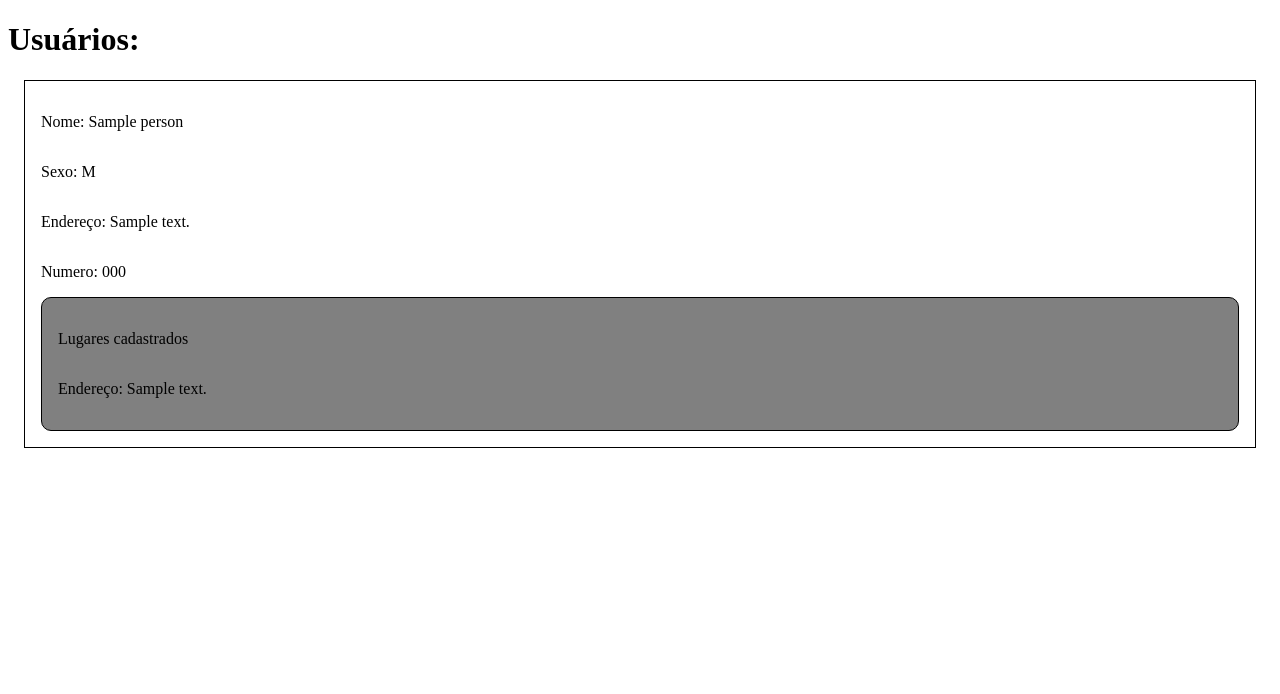
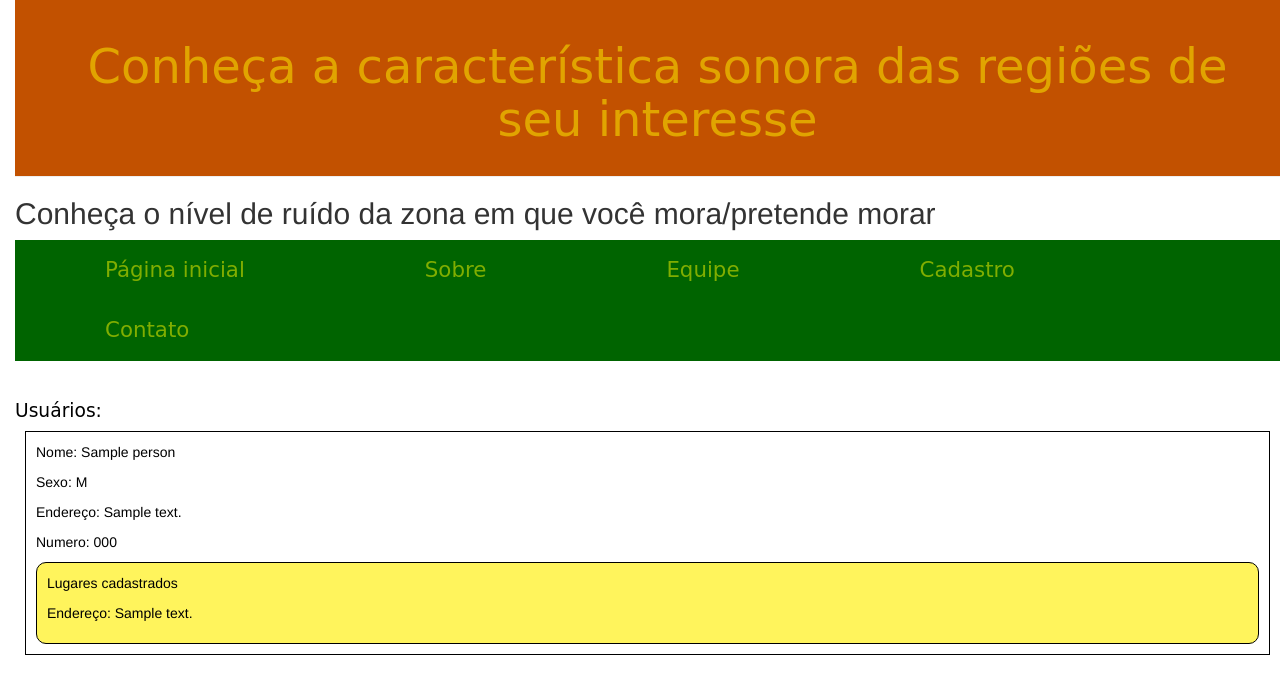
Before and after one commit to eduardolaux/tutorial-django, a Django app: page / in a window 1280 px wide. Shown: the top 694 px of the page. Run offline with Django 3.2, Linux system fonts and the light colour scheme; tables that the repository leaves empty hold one stand-in row (values such as "Sample post"); some libraries are stand-ins or nearby versions.

Commit message:
Estilização da homepage

```diff
--- a/mysite/core/templates/homepage.html
+++ b/mysite/core/templates/homepage.html
@@ -1,13 +1,77 @@
 <!DOCTYPE html>
+
+{% load static %}
+
 <html lang="en">
 
   <head>
+    <title>Página Inicial - Caracterização de ruído em regiões</title>
+
+    <link rel="stylesheet" href="//maxcdn.bootstrapcdn.com/bootstrap/3.2.0/css/bootstrap.min.css">
+    <link rel="stylesheet" href="//maxcdn.bootstrapcdn.com/bootstrap/3.2.0/css/bootstrap-theme.min.css">
+    <link rel="stylesheet" href="{% static 'css/core.css' %}">
+
     <meta charset="UTF-8">
     <meta http-equiv="X-UA-Compatible" content="IE=edge">
     <meta name="viewport" content="width=device-width, initial-scale=1.0">
     <title>Document</title>
 
       <style>
+        .page-header {
+          text-align: center;
+          background-color: #C25100;
+          margin-top: 0;
+          padding: 20px 20px 20px 40px;
+        }
+        .page-header h1, .page-header h1 a, .page-header h1 a:visited, .page-header h1 a:active {
+        color: rgba(255, 247, 0, 0.5);
+        font-size: 36pt;
+        text-decoration: none;
+        }
+
+        h1{
+        text-align: center;
+        color: black;
+        font-family: 'Lobster', cursive;
+        }
+
+        ul {
+        list-style-type: none;
+        margin: 0;
+        padding: 0;
+        overflow: hidden;
+        background-color: #006400;
+        }
+
+        li {
+        float: left;
+        }
+
+        li a {
+            display: block;
+            color: rgba(255, 247, 0, 0.5);
+            text-align: center;
+            padding: 15px 90px;
+            text-decoration: none;
+            font-family: 'Lobster', cursive;
+            font-size: 16pt;
+        }
+
+        li a:hover {
+            background-color: #111;
+        }
+
+        .active {
+        background-color: #4CAF50;
+        }
+
+        h3{
+        text-align: left;
+        color: black;
+        font-family: 'Lobster', cursive;
+        font-size: 14pt;
+        }
+
         .person-item {
           display: flex;
           flex-direction: column;
@@ -17,7 +81,7 @@
         }
 
         .person-item:hover {
-      background-color: red;
+          background-color: green;
         }
 
         p {
@@ -30,19 +94,37 @@
           flex-direction: column;
           border: 1px solid black;
           border-radius: 10px;
-      background-color: gray;
+          background-color: rgb(255, 244, 92);
         }
 
         div {
           background-color: white;
         }
+
+    body {
+      padding-left: 15px;
+  }
       </style>
   </head>
 
+  <body>
+    <div class="page-header">
+    <h1>Conheça a característica sonora das regiões de seu interesse</h1>
+    </div>
+    <h2>Conheça o nível de ruído da zona em que você mora/pretende morar</h2>
 
-<body>
+    <ul>
+      <li><a href="/">Página inicial</a></li>
+      <li><a href="/">Sobre</a></li>
+      <li><a href="/">Equipe</a></li>
+      <li><a href="/">Cadastro</a></li>
+      <li><a href="/">Contato</a></li>
+    </ul>
 
-  <h1>Usuários:</h1>
+    <br>
+
+    <h3>Usuários:</h3>
+
     <div>
       {% for person in persons %}
       <div class='person-item '>
```
Also changed, not shown: mysite/core/static/css/core.css (added). Lines whose indentation alone changed are shown as unchanged.
